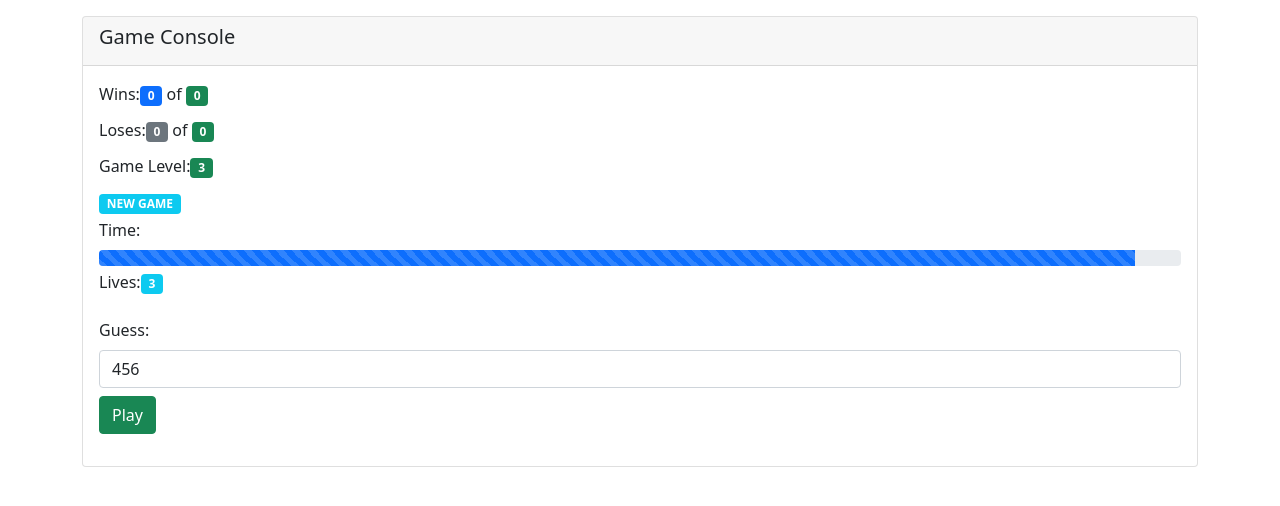
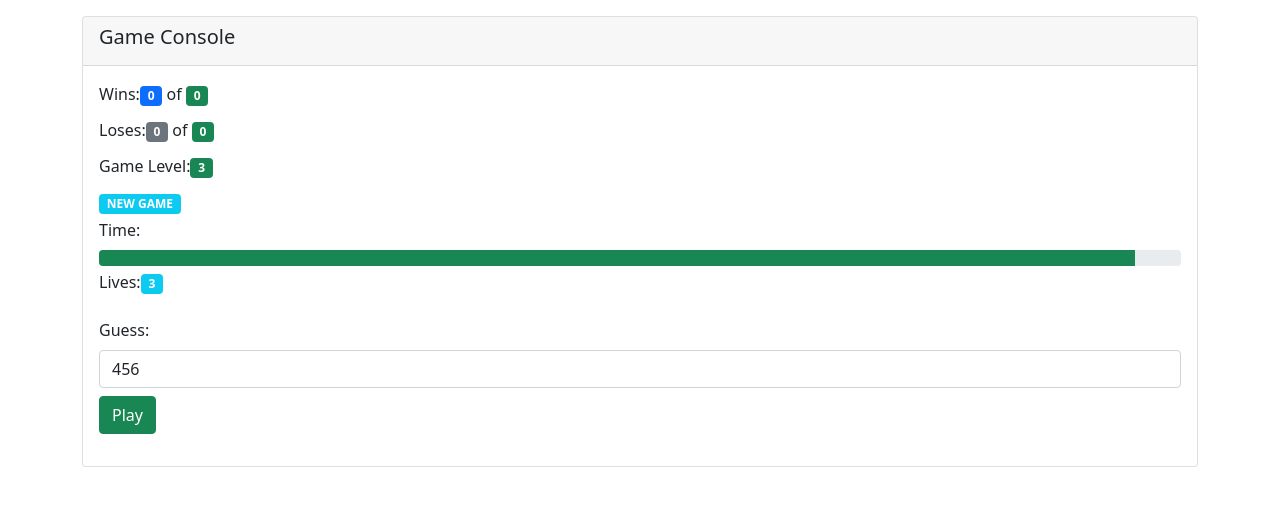
Before and after one commit to deepcloudlabs/dcl318-2022-jun-15, a Vue app in the folder mastermind-vue/: page / in a window 1280 px wide. Shown: the top 506 px of the page. Built offline with nearby package versions, Linux system fonts and the light colour scheme.

Commit message:
change progressbar background color

```diff
--- a/mastermind-vue/src/components/BootstrapProgressBar.vue
+++ b/mastermind-vue/src/components/BootstrapProgressBar.vue
@@ -1,7 +1,7 @@
 <template>
-  <BootstrapLabel value="Time:" />
+  <BootstrapLabel :value="label" />
   <div class="progress">
-    <div class="progress-bar progress-bar-animated progress-bar-striped"
+    <div :class="'progress-bar progress-bar-animated '.concat(color)"
          role="progressbar"
          aria-valuenow="0"
          aria-valuemin="0"
@@ -19,7 +19,7 @@ export default {
     BootstrapLabel
   },
   name: "BootstrapProgressBar",
-  props: ["value", "label"]
+  props: ["value", "label", "color"]
 }
 </script>
 
--- a/mastermind-vue/src/components/MasterMind.vue
+++ b/mastermind-vue/src/components/MasterMind.vue
@@ -34,7 +34,7 @@
           <BootstrapBadge color="bg-warning" :value="game.maxTries"/>
         </div>
         <div class="mb-1">
-          <BootstrapProgressBar :value="game.counter"/>
+          <BootstrapProgressBar :value="game.counter" label="Time:" :color="progressBarColor"/>
         </div>
         <div class="mb-3">
           <BootstrapLabel value="Lives:"/>
@@ -53,7 +53,9 @@
             <tr v-for="(move,index) in game.moves" :key="move.guess">
               <td>{{ index + 1 }}</td>
               <td>{{ move.guess }}</td>
-              <td><MasterMindEvaluation :move="move"></MasterMindEvaluation></td>
+              <td>
+                <MasterMindEvaluation :move="move"></MasterMindEvaluation>
+              </td>
             </tr>
             </tbody>
           </BootstrapTable>
@@ -84,16 +86,24 @@ export default {
   mounted() {
     this.game.secret = this.createSecret();
     this.timer = setInterval(this.countdown, 1000);
+    let storage = localStorage.getItem("mastermind-vue");
+    if (storage) {
+      storage = JSON.parse(storage);
+      this.game = storage.game;
+      this.statistics = storage.statistics;
+    } else {
+      localStorage.setItem("mastermind-vue", JSON.stringify({game: this.game, statistics: this.statistics}));
+    }
   },
   unmounted() {
     clearInterval(this.timer);
   },
   methods: {
-    showDialog(){
-      this.isDialogVisible= true;
+    showDialog() {
+      this.isDialogVisible = true;
     },
-    closeDialog(){
-      this.isDialogVisible= false;
+    closeDialog() {
+      this.isDialogVisible = false;
     },
     evaluateMove() {
       let guessAsString = this.game.guess.toString();
@@ -115,17 +125,21 @@ export default {
       return new Move(this.game.guess, perfectMatch, partialMatch);
     },
     play() {
-      if (this.game.moves.some( move => Number(this.game.guess) === Number(move.guess) )){
+      if (this.game.moves.some(move => Number(this.game.guess) === Number(move.guess))) {
         this.showDialog();
         return;
       }
       this.game.tries++;
       if (Number(this.game.secret) === Number(this.game.guess)) {
-        this.game.level++;
-        this.game.maxTries += 2;
-        this.game.lives++;
-        this.statistics.wins++;
-        this.initGame();
+        if (this.game.level === 10) {
+          //TODO: Player wins!
+        } else {
+          this.game.level++;
+          this.game.maxTries += 2;
+          this.game.lives++;
+          this.statistics.wins++;
+          this.initGame();
+        }
       } else {
         if (this.game.tries >= this.game.maxTries) {
           this.game.lives--;
@@ -139,6 +153,7 @@ export default {
           this.game.moves.push(this.evaluateMove())
         }
       }
+      localStorage.setItem("mastermind-vue", JSON.stringify({game: this.game, statistics: this.statistics}));
     },
     countdown() {
       this.game.counter--;
@@ -151,6 +166,7 @@ export default {
           this.initGame();
         }
       }
+      localStorage.setItem("mastermind-vue", JSON.stringify({game: this.game, statistics: this.statistics}));
     },
     getRandomDigit(min, max) {
       return Math.floor(Math.random() * (max - min + 1)) + min;
@@ -176,6 +192,16 @@ export default {
   computed: {
     total() {
       return this.statistics.wins + this.statistics.loses;
+    },
+    progressBarColor() {
+      // console.log(`progressBarColor is called for ${this.game.counter}`);
+      if (this.game.counter > 80)
+        return "bg-success";
+      if (this.game.counter > 60)
+        return "bg-primary";
+      if (this.game.counter > 40)
+        return "bg-warning";
+      return "bg-danger";
     }
   },
   data: function () {
```
